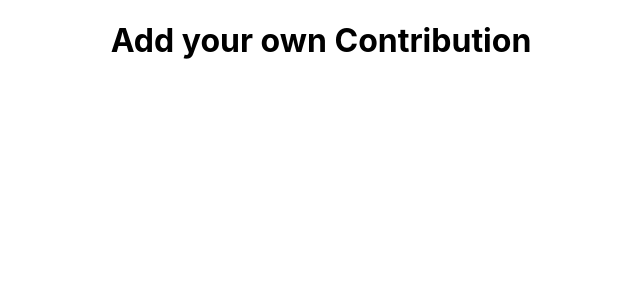
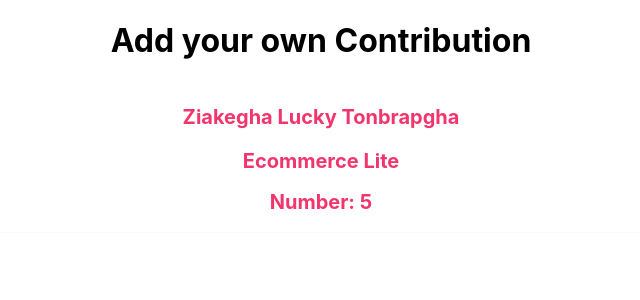
Before and after one commit to Aneal250/Weekly_Task_9, a React (Create React App) app: page / in a window 1280 px wide. Shown: the top 300 px of the page, without its empty margins (319-959 px from the left). Built offline with nearby package versions, Linux system fonts and the light colour scheme.

Commit message:
added some css and js

```diff
--- a/src/App.js
+++ b/src/App.js
@@ -1,10 +1,12 @@
 import logo from './logo.svg';
 import './App.css';
+import Palevu from './Component/Palevu';
 
 function App() {
   return (
     <div className="App">
       <h1>Add your own Contribution</h1>
+      <Palevu />
     </div>
   );
 }
--- /dev/null
+++ b/src/Component/Palevu.js
@@ -0,0 +1,15 @@
+import React from 'react'
+
+export default function Palevu() {
+
+    const Name = 'Ziakegha Lucky Tonbrapgha';
+    const Group = 'Ecommerce Lite';
+    const SeatNumber = 'Number: 5';
+    return (
+        <div className="Container">
+ <h1>{Name} </h1>
+ <h3>{Group}</h3>
+ <h2>{SeatNumber} </h2>
+        </div>
+    )
+}
--- a/src/index.css
+++ b/src/index.css
@@ -11,3 +11,18 @@ code {
   font-family: source-code-pro, Menlo, Monaco, Consolas, 'Courier New',
     monospace;
 }
+
+.Container{
+  padding:10px 16px;
+  margin: 20px 0;
+  border-bottom: 1px solid #fafafa;
+}
+
+.Container h1,h2,h3{
+  font-size: 20px;
+  color:#f1356d;
+  margin-bottom:8px;
+}
+.Container :hover{
+  box-shadow: 1px 3px 5px rgba(0, 0, 0,0.5);
+}
```
Also changed, not shown: 1 other file (tests, documents, lock files or other folders).
